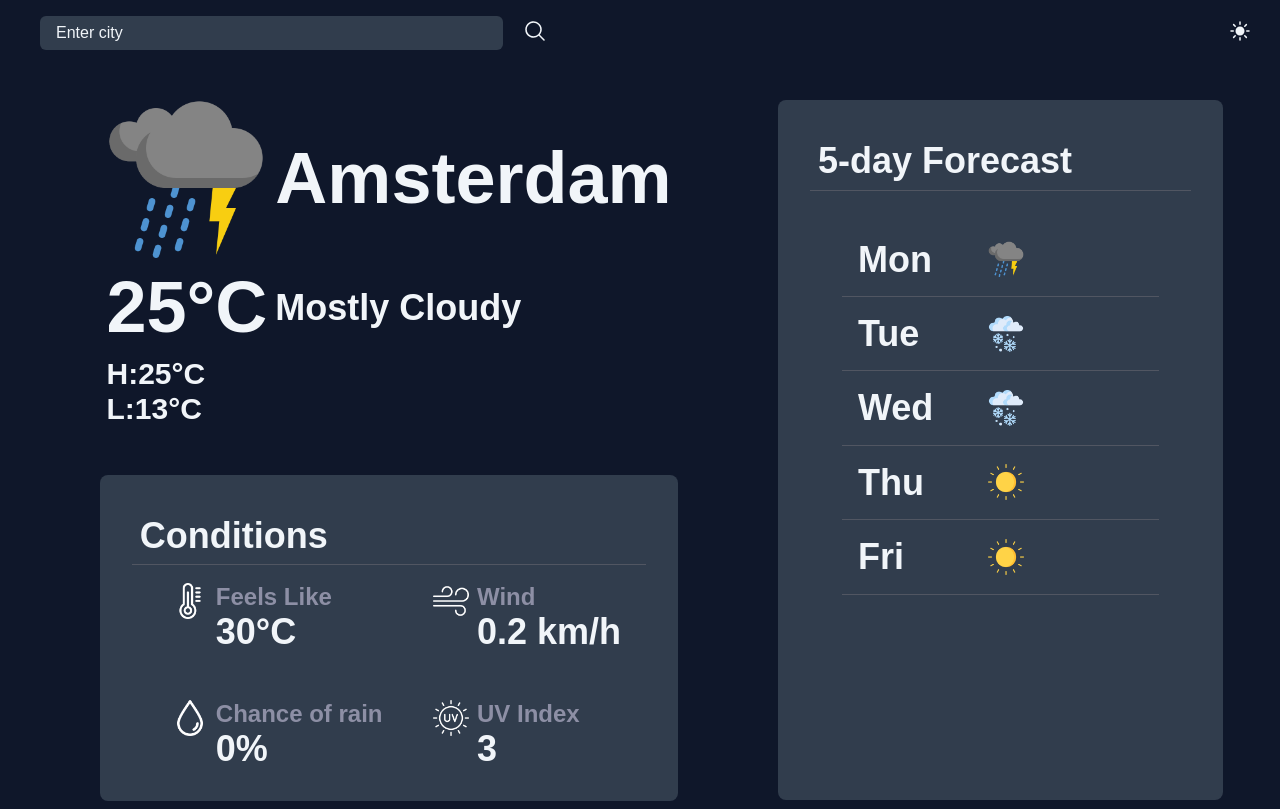
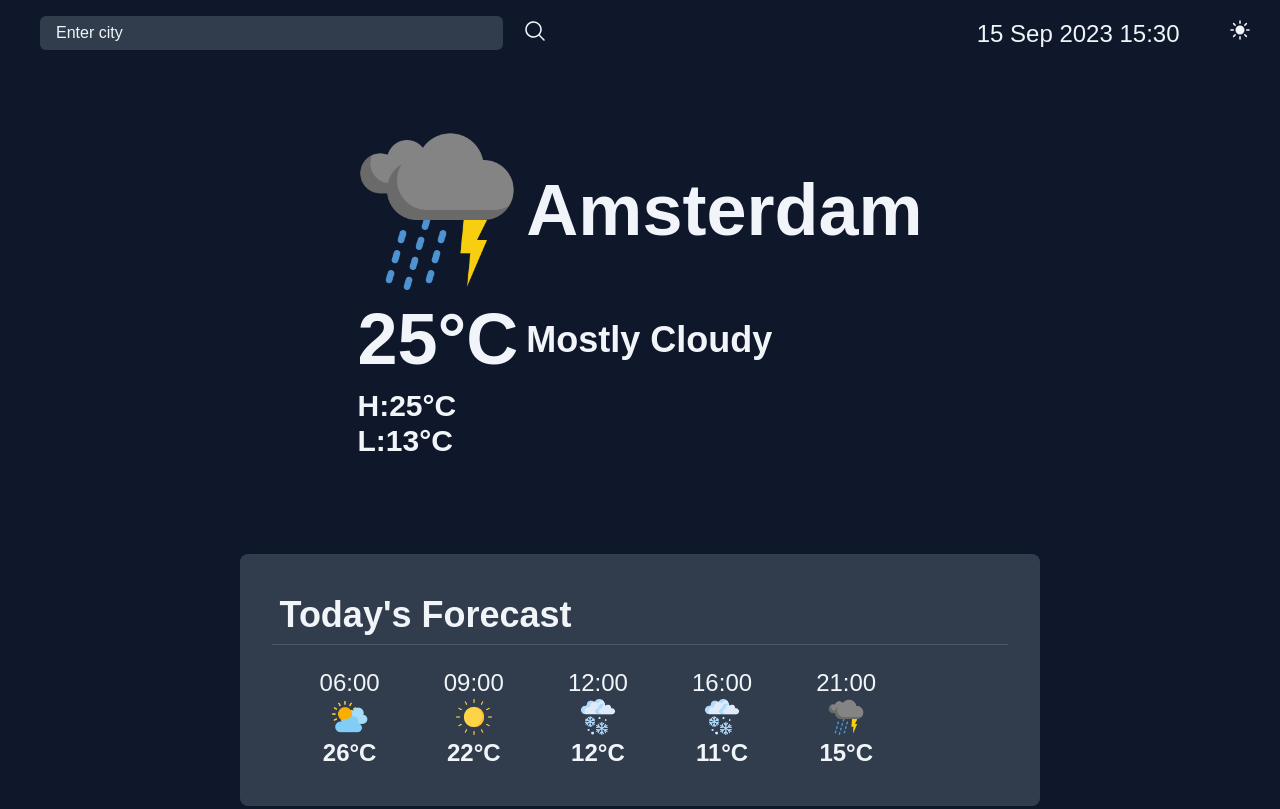
Before and after one commit to kwstaseL/weather_app, a website built with Vite: page index.html in a window 1280 px wide. Shown: the top 809 px of the page. Built offline with nearby package versions, Linux system fonts and the light colour scheme; no server answers; a web font is replaced by a local one.

Commit message:
Add today's forecast section

```diff
--- a/index.html
+++ b/index.html
@@ -38,6 +38,8 @@
             </div>
           </li>
           <li class="header__entry">
+            <span class="header__clock">15 Sep 2023 15:30</span>
+
             <button>
               <svg
                 xmlns="http://www.w3.org/2000/svg"
@@ -55,7 +57,7 @@
       </nav>
     </header>
     <main>
-      <section class="hero container section">
+      <section class="hero">
         <img class="hero__weather-img" src="./public/assets/rainy.png" alt="" />
         <h1 class="hero__weather-location">Amsterdam</h1>
         <h1 class="hero__weather-temp">25°C</h1>
@@ -63,99 +65,150 @@
         <h2 class="hero__weather-hl">H:25°C L:13°C</h2>
       </section>
 
-      <section class="conditions container section">
+      <section class="todays-forecast section">
+        <h1 class="todays-forecast__title section-title">Today's Forecast</h1>
+        <ul class="todays-forecast__list">
+          <li class="todays-forecast__entry">
+            <h1 class="todays-forecast__time">06:00</h1>
+            <img
+              class="todays-forecast__img"
+              src="./public/assets/cloudy.png"
+              alt=""
+            />
+            <h1 class="todays-forecast__temp">26°C</h1>
+          </li>
+          <li class="todays-forecast__entry">
+            <h1 class="todays-forecast__time">09:00</h1>
+            <img
+              class="todays-forecast__img"
+              src="./public/assets/sun.png"
+              alt=""
+            />
+            <h1 class="todays-forecast__temp">22°C</h1>
+          </li>
+          <li class="todays-forecast__entry">
+            <h1 class="todays-forecast__time">12:00</h1>
+            <img
+              class="todays-forecast__img"
+              src="./public/assets/snow.png"
+              alt=""
+            />
+            <h1 class="todays-forecast__temp">12°C</h1>
+          </li>
+          <li class="todays-forecast__entry">
+            <h1 class="todays-forecast__time">16:00</h1>
+            <img
+              class="todays-forecast__img"
+              src="./public/assets/snow.png"
+              alt=""
+            />
+            <h1 class="todays-forecast__temp">11°C</h1>
+          </li>
+          <li class="todays-forecast__entry">
+            <h1 class="todays-forecast__time">21:00</h1>
+            <img
+              class="todays-forecast__img"
+              src="./public/assets/rainy.png"
+              alt=""
+            />
+            <h1 class="todays-forecast__temp">15°C</h1>
+          </li>
+        </ul>
+      </section>
+
+      <section class="conditions section">
         <h1 class="conditions__header section-title">Conditions</h1>
         <br />
         <ul class="conditions__list">
           <li>
             <img
-              class="conditions__image filter-white"
+              class="conditions__image section-img filter-white"
               src="./public/assets/thermometer.png"
               alt=""
             />
             <div>
               <h1 class="conditions__desc">Feels Like</h1>
-              <h1 class="conditions__value conditions__feels-like">30°C</h1>
+              <h1 class="conditions__feels-like section__scale-value">30°C</h1>
             </div>
           </li>
           <li>
             <img
-              class="conditions__image filter-white"
+              class="conditions__image section-img filter-white"
               src="./public/assets/wind.png"
               alt=""
             />
             <div>
               <h1 class="conditions__desc">Wind</h1>
-              <h1 class="conditions__value conditions__wind">0.2 km/h</h1>
+              <h1 class="conditions__wind section__scale-value">0.2 km/h</h1>
             </div>
           </li>
           <li>
             <img
-              class="conditions__image filter-white"
+              class="conditions__image section-img filter-white"
               src="./public/assets/drop.png"
               alt=""
             />
             <div>
-              <h1 class="conditions__desc">Chance of rain</h1>
-              <h1 class="conditions__value conditions__rain">0%</h1>
+              <h1 class="conditions__desc">Humidity</h1>
+              <h1 class="conditions__humidity section__scale-value">0%</h1>
             </div>
           </li>
           <li>
             <img
-              class="conditions__image filter-white"
+              class="conditions__image section-img filter-white"
               src="./public/assets/rays.png"
               alt=""
             />
             <div>
               <h1 class="conditions__desc">UV Index</h1>
-              <h1 class="conditions__value conditions__uv">3</h1>
+              <h1 class="conditions__uv section__scale-value">3</h1>
             </div>
           </li>
         </ul>
       </section>
-      <section class="forecast container section">
+      <section class="forecast section">
         <h1 class="forecast__title section-title">5-day Forecast</h1>
         <ul class="forecast__list">
           <li>
-            <h1 class="forecast__day">Mon</h1>
+            <h1 class="section__scale-value">Mon</h1>
             <img
-              class="forecast__weather-img"
+              class="forecast__weather-img section-img"
               src="./public/assets/rainy.png"
               alt=""
             />
             <div></div>
           </li>
           <li>
-            <h1 class="forecast__day">Tue</h1>
+            <h1 class="section__scale-value">Tue</h1>
             <img
-              class="forecast__weather-img"
+              class="forecast__weather-img section-img"
               src="./public/assets/snow.png"
               alt=""
             />
             <div></div>
           </li>
           <li>
-            <h1 class="forecast__day">Wed</h1>
+            <h1 class="section__scale-value">Wed</h1>
             <img
-              class="forecast__weather-img"
+              class="forecast__weather-img section-img"
               src="./public/assets/snow.png"
               alt=""
             />
             <div></div>
           </li>
           <li>
-            <h1 class="forecast__day">Thu</h1>
+            <h1 class="section__scale-value">Thu</h1>
             <img
-              class="forecast__weather-img"
+              class="forecast__weather-img section-img"
               src="./public/assets/sun.png"
               alt=""
             />
             <div></div>
           </li>
           <li>
-            <h1 class="forecast__day">Fri</h1>
+            <h1 class="section__scale-value">Fri</h1>
             <img
-              class="forecast__weather-img"
+              class="forecast__weather-img section-img"
               src="./public/assets/sun.png"
               alt=""
             />
--- a/src/constants.js
+++ b/src/constants.js
@@ -1,4 +1,6 @@
 const ASSET_PATH = "./public/assets/";
+
+const API_KEY = "1eb0eccd4d912649dd185743bd62f924";
 
 const WEATHER = {
   SUNNY: ASSET_PATH + "sun.png",
@@ -7,4 +9,4 @@ const WEATHER = {
   SNOW: ASSET_PATH + "snow.png",
 };
 
-export { WEATHER };
+export { WEATHER, API_KEY };
--- a/src/currentWeatherFactory.js
+++ b/src/currentWeatherFactory.js
@@ -6,7 +6,6 @@ const currentWeatherFactory = (() => {
       `https://api.weatherapi.com/v1/current.json?key=519bc89f260647f197652409233008&q=${location}`
     );
     currentLocationData = await response.json();
-    console.log(currentLocationData);
   }
 
   //   Location Getters
--- a/styles/common-container-sizes.css
+++ b/styles/common-section-sizes.css
@@ -1,44 +1,36 @@
 @media (min-width: 640px) {
-  .conditions,
-  .forecast {
+  .section {
     max-width: 60ch;
   }
 
-  .conditions__header,
-  .forecast__title {
+  .section-title {
     font-size: var(--size-3xl);
   }
 
-  .conditions__value,
-  .forecast__day {
+  .section__scale-value {
     font-size: var(--size-3xl);
   }
 
-  .conditions__image,
-  .forecast__weather-img {
+  .section-img {
     width: var(--size-3xl);
     height: var(--size-3xl);
   }
 }
 
 @media (min-width: 768px) {
-  .conditions,
-  .forecast {
+  .section {
     max-width: 75ch;
   }
 
-  .conditions__header,
-  .forecast__title {
+  .section-title {
     font-size: var(--size-4xl);
   }
 
-  .conditions__value,
-  .forecast__day {
+  .section__scale-value {
     font-size: var(--size-4xl);
   }
 
-  .conditions__image,
-  .forecast__weather-img {
+  .section-img {
     width: var(--size-4xl);
     height: var(--size-4xl);
   }
@@ -46,8 +38,7 @@
 
 /* lg */
 @media (min-width: 1024px) {
-  .conditions,
-  .forecast {
+  .section {
     max-width: 90ch;
   }
 }
--- a/styles/components/conditions.css
+++ b/styles/components/conditions.css
@@ -1,7 +1,3 @@
-.conditions {
-  background-color: var(--clr-grey);
-  padding: 2rem;
-}
 .conditions__list {
   display: grid;
   grid-template-columns: 1fr 1fr;
--- a/styles/components/forecast.css
+++ b/styles/components/forecast.css
@@ -1,9 +1,3 @@
-.forecast {
-  background-color: var(--clr-grey);
-  padding: 2rem;
-  max-width: 50ch;
-}
-
 .forecast__list {
   padding: 2rem;
 }
@@ -17,7 +11,7 @@
 }
 
 .forecast__day {
-  width: 50px;
+  width: 60px;
 }
 
 .forecast__weather-img {
--- a/styles/components/header.css
+++ b/styles/components/header.css
@@ -48,6 +48,11 @@
   font-size: var(--size-m);
 }
 
+.header__clock {
+  margin-right: 2rem;
+  font-size: var(--size-lg);
+}
+
 /* sm */
 @media (min-width: 640px) {
   .header {
@@ -83,6 +88,9 @@
   .header__sun-icon {
     font-size: var(--size-lg);
   }
+  .header__clock {
+    font-size: var(--size-xl);
+  }
 }
 
 /* lg */
@@ -99,6 +107,10 @@
 
   .header__sun-icon {
     font-size: var(--size-xl);
+  }
+  .header__clock {
+    font-weight: lighter;
+    font-size: var(--size-2xl);
   }
 }
 
--- a/styles/components/hero.css
+++ b/styles/components/hero.css
@@ -1,4 +1,12 @@
 .hero {
+  width: 100%;
+  margin-left: auto;
+  margin-right: auto;
+  padding-left: 0.5rem;
+  padding-right: 0.5rem;
+  border-radius: 8px;
+  margin-top: 5rem;
+
   max-width: 60ch;
   display: flex;
   flex-direction: column;
--- /dev/null
+++ b/styles/components/todays_forecast.css
@@ -0,0 +1,23 @@
+.todays-forecast__list {
+  display: grid;
+  grid-template-columns: repeat(auto-fill, minmax(10%, 1fr));
+  gap: 3rem;
+}
+
+.todays-forecast__entry {
+  display: flex;
+  flex-direction: column;
+  align-items: center;
+  justify-content: center;
+  gap: 0.2rem;
+  padding: 0.5rem;
+  margin-top: 1rem;
+}
+
+.todays-forecast__time {
+  font-weight: lighter;
+}
+
+.todays-forecast__img {
+  width: var(--size-4xl);
+}
--- a/styles/grid-design.css
+++ b/styles/grid-design.css
@@ -1,43 +1,34 @@
-@media (min-width: 1280px) {
+@media (min-width: 1580px) {
   main {
     display: grid;
     grid-template-columns: 1fr auto;
-    grid-template-rows: 1fr 1fr;
-    align-items: center;
+    grid-template-rows: 1fr auto;
+    gap: 0.5rem;
   }
 
-  /* Conditions */
-
-  .hero {
-    margin-top: 3rem;
-  }
-
-  .conditions {
-    max-width: 65ch;
-    margin-top: 3rem;
-    grid-column: 1/2;
-  }
-
-  /* Forecast */
-  .forecast {
-    margin-top: 3rem;
-    grid-column: 2/3;
-    grid-row: 1/3;
+  .section {
+    margin-top: 2rem;
   }
 
   .forecast {
-    margin-right: 6rem;
-    padding: 2rem;
+    grid-column: 2/3;
+    grid-row: 1/4;
+
     max-width: 50ch;
-    height: 700px;
+    margin-right: 5rem;
+    margin-top: 5rem;
+    padding-bottom: 4.5rem;
   }
 
   .forecast__list {
-    padding: 2rem;
+    height: 100%;
+    display: flex;
+    flex-direction: column;
+    justify-content: center;
   }
 
   .forecast__list li {
-    padding: 1rem;
+    flex: 1;
     gap: 5rem;
   }
 }
--- a/styles/utils.css
+++ b/styles/utils.css
@@ -1,14 +1,5 @@
 .small-icon {
   display: inline-block;
-}
-
-.container {
-  width: 100%;
-  margin-left: auto;
-  margin-right: auto;
-  padding-left: 0.5rem;
-  padding-right: 0.5rem;
-  border-radius: 8px;
 }
 
 .section-title {
@@ -26,6 +17,15 @@ button {
 }
 
 .section {
+  background-color: var(--clr-grey);
+  width: 100%;
+  margin-left: auto;
+  margin-right: auto;
+  padding-left: 0.5rem;
+  padding-right: 0.5rem;
+  border-radius: 8px;
+  width: 100%;
+  padding: 2rem;
   margin-top: 5rem;
 }
 
@@ -69,7 +69,7 @@ button {
   }
 
   .section {
-    margin-top: 10rem;
+    margin-top: 6rem;
   }
 }
 
```
Also changed, not shown: src/DOMManager.js (+18 -1 lines), src/ForecastFactory.js (+19 -0 lines), src/main.js (+11 -5 lines).
